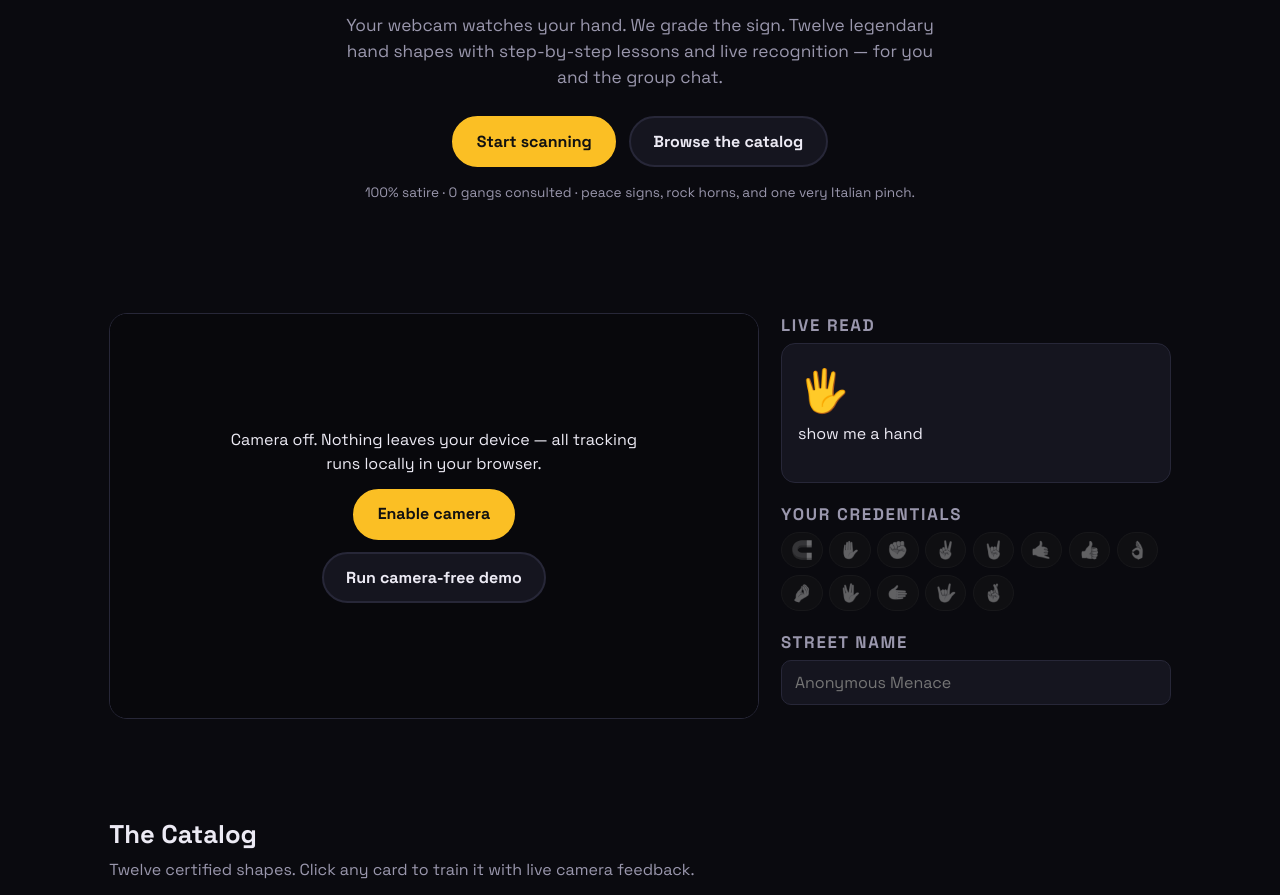
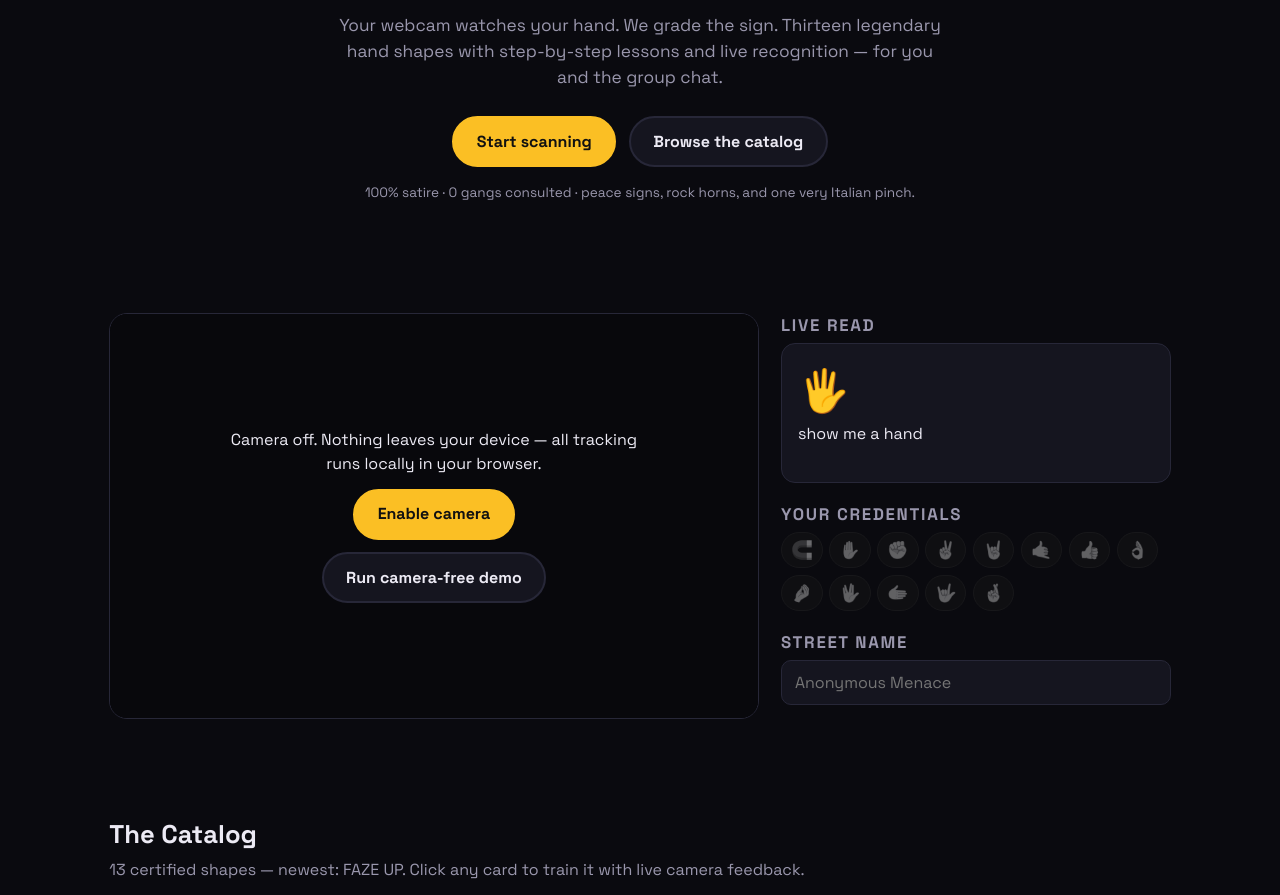
Before and after one commit to jiracipika/gangsign-gg, a website with bundled scripts: page index.html in a window 1280 px wide. Shown: the part 277-1172 px from the top of the page. Built offline with nearby package versions, Linux system fonts and the light colour scheme.

Commit message:
dynamic catalog count + Thirteen copy

```diff
--- a/index.html
+++ b/index.html
@@ -33,7 +33,7 @@
 
 <section class="hero">
   <h1>Get <em>street</em> certified.</h1>
-  <p class="tag">Your webcam watches your hand. We grade the sign. Twelve legendary hand shapes with step-by-step lessons and live recognition — for you and the group chat.</p>
+  <p class="tag">Your webcam watches your hand. We grade the sign. Thirteen legendary hand shapes with step-by-step lessons and live recognition — for you and the group chat.</p>
   <div class="cta">
     <a class="btn btn--primary" href="#scan">Start scanning</a>
     <a class="btn" href="#signs">Browse the catalog</a>
@@ -65,7 +65,7 @@
 
 <section id="signs">
   <h2>The Catalog</h2>
-  <p class="section-sub">Twelve certified shapes. Click any card to train it with live camera feedback.</p>
+  <p class="section-sub" id="catCount">Certified shapes. Click any card to train it with live camera feedback.</p>
   <div id="catalog" class="grid"></div>
 </section>
 
--- a/js/app.js
+++ b/js/app.js
@@ -34,6 +34,7 @@ function renderCatalog() {
     </button>`).join('');
   $('catalog').querySelectorAll('.card').forEach((el) =>
     el.addEventListener('click', () => openPractice(el.dataset.sign)));
+  $('catCount').textContent = `${SIGNS.length} certified shapes — newest: ${SIGNS[0].name}. Click any card to train it with live camera feedback.`;
 }
 
 function renderCreds() {
```
